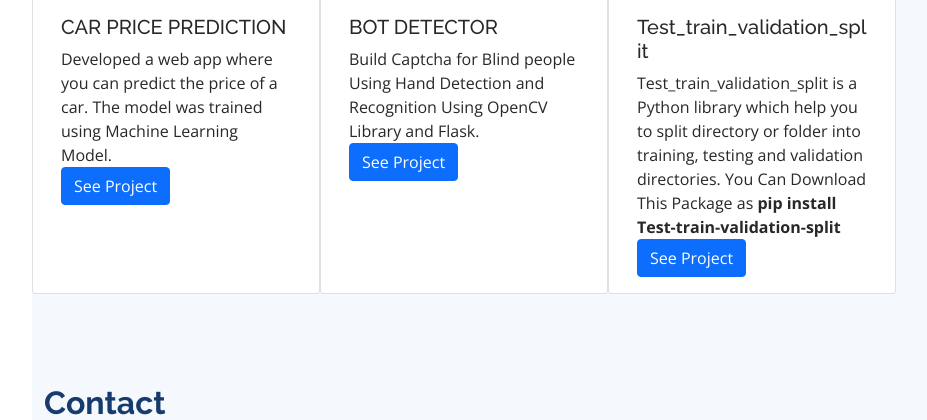
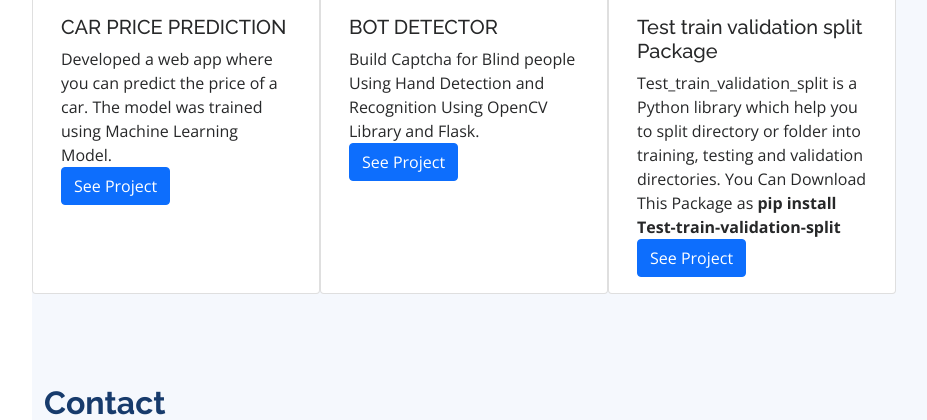
Before and after one commit to rajeevsingla780/MyPortfolio, a Flask app: page / in a window 1280 px wide. Shown: the part 4459-4879 px from the top of the page, without its empty margins (268-1195 px from the left). Run offline with Flask 2, Linux system fonts and the light colour scheme; some libraries are stand-ins or nearby versions.

Commit message:
Update index.html

```diff
--- a/templates/index.html
+++ b/templates/index.html
@@ -549,8 +549,8 @@
   </div>
 </div>
             <div class="card" style="width: 18rem;">
-  <img src="https://encrypted-tbn0.gstatic.com/images?q=tbn:ANd9GcSkhdNbeiEgKEgEwiLlXATKjoWi_wmg4_MFAw&usqp=CAU" class="card-img-top" alt="..."> <div class="card-body">
-    <h5 class="card-title">Test_train_validation_split</h5>
+  <img src="https://www.googleapis.com/download/storage/v1/b/kaggle-forum-message-attachments/o/inbox%2F4767717%2Fe1f818da968442f09f82e500b70bcc82%2Fvalidation.png?generation=1606128133004211&alt=media" class="card-img-top" alt="..."> <div class="card-body">
+    <h5 class="card-title">Test train validation split Package</h5>
     <p class="card-text">Test_train_validation_split is a Python library which help you to split directory or folder into training, testing and validation directories.
       You Can Download This Package as <b>pip install Test-train-validation-split</b></p>
     <a href="https://pypi.org/project/Test-train-validation-split/" class="btn btn-primary">See Project</a>
```
